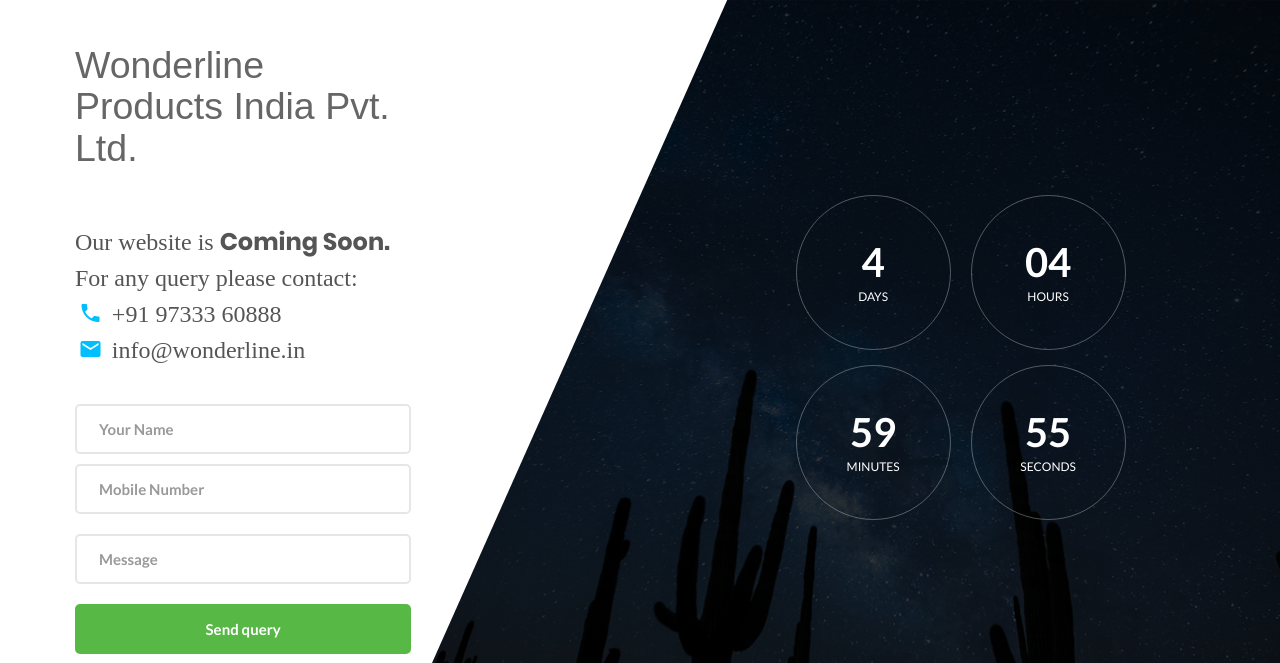
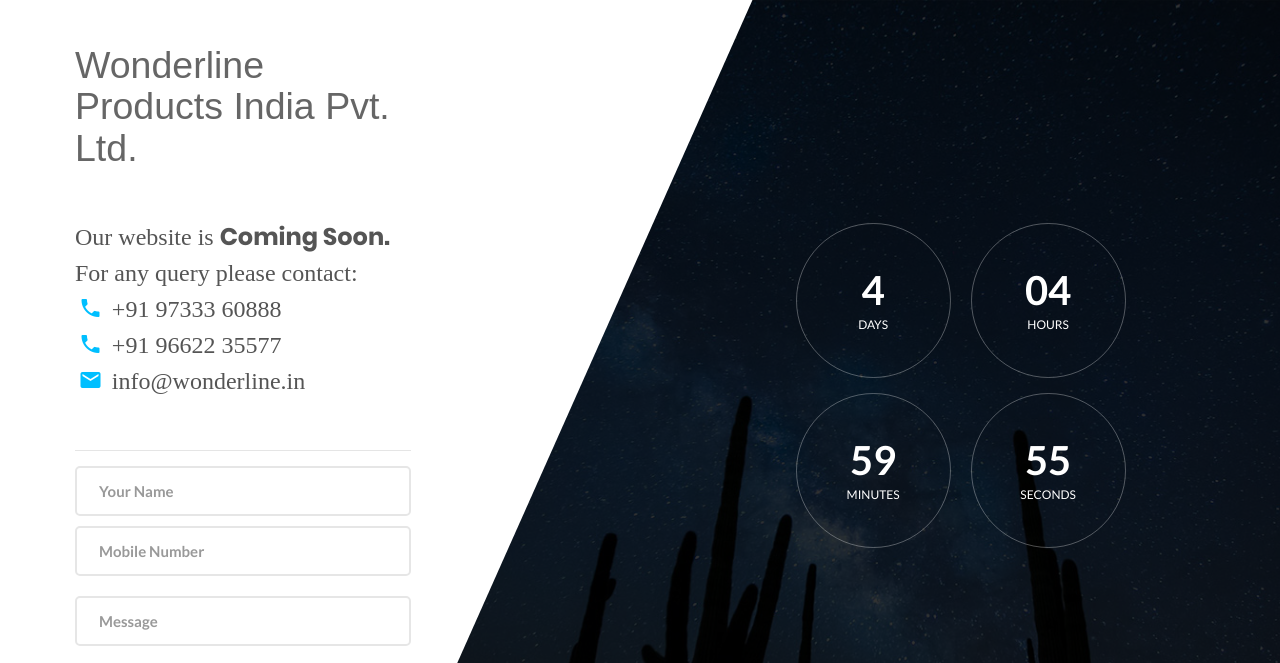
Before and after one commit to rit23kumar/wonderline, a plain HTML site: page index.html in a window 1280 px wide. Shown: the top 663 px of the page. Drawn offline with Linux system fonts and the light colour scheme; a web font is replaced by a local one.

Commit message:
coming soon

```diff
--- a/index.html
+++ b/index.html
@@ -61,7 +61,9 @@
 				<p class="m1-txt1 p-b-36">
 					Our website is <span class="m1-txt2">Coming Soon.</span> <br />For any query please contact:<br />
 					<i class="zmdi zmdi-phone animated infinite pulse zmdi-hc-fw mdc-text-blue" style="color: deepskyblue;"></i> +91 97333 60888<br/>
+					<i class="zmdi zmdi-phone animated infinite pulse zmdi-hc-fw mdc-text-blue" style="color: deepskyblue;"></i> +91 96622 35577<br/>
 				<i class="zmdi zmdi-email animated infinite pulse zmdi-hc-fw mdc-text-blue" style="color: deepskyblue;"></i> info@wonderline.in
+				<hr>
 				</p>
 
 				<form class="contact100-form validate-form" onsubmit="sendMail();return false" method="post">
```
